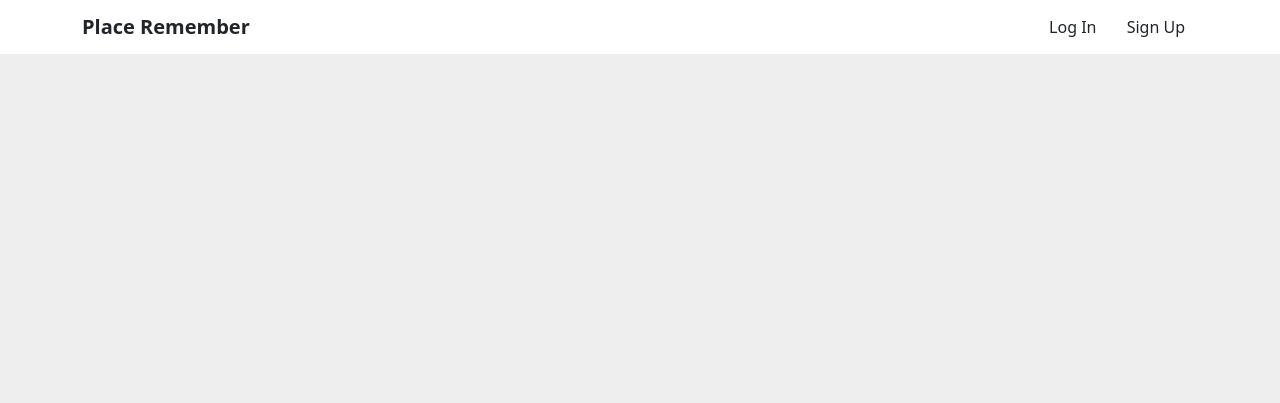
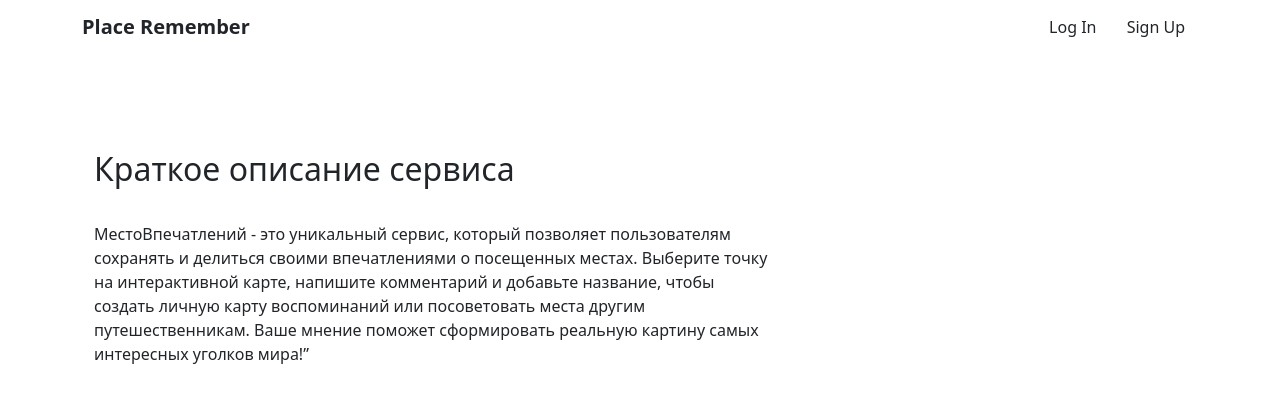
Before and after one commit to DanilFilippov123/places_remember, a Django app: page / in a window 1280 px wide. Shown: the top 403 px of the page. Run offline with Django 5.2, Linux system fonts and the light colour scheme.

Commit message:
Write short blog in index.html

```diff
--- a/static/app/css/style.css
+++ b/static/app/css/style.css
@@ -1,12 +1,10 @@
-
-html {
-  background-color: #eee;
-}
 
 .map {
     width: 600px;
     height: 400px;
     clear:both;
+    margin-top: 10px;
+    margin-bottom: 15px;
 }
 
 .navbar-brand {
@@ -16,3 +14,12 @@ html {
 .navbar-buttons {
     margin-bottom: 0;
 }
+
+.create-new-place-btn {
+    margin-top: 20px;
+    margin-bottom: 20px;
+}
+
+.blog-text {
+    margin-top: 5%;
+}
--- a/templates/app/index.html
+++ b/templates/app/index.html
@@ -1,5 +1,24 @@
 {% extends 'app/base.html' %}
 
 {% block content %}
+    <main class="container">
+        <div class="row mb-2">
+            <div class="row g-5">
+                <div class="col-md-8">
+                    <article class="blog-post">
+                        <h2 class="blog-post-title">Краткое описание сервиса</h2>
 
+                        <p class="blog-text">
+                            МестоВпечатлений - это уникальный сервис, который позволяет пользователям сохранять и
+                            делиться своими впечатлениями о посещенных местах. Выберите точку на интерактивной карте,
+                            напишите комментарий и добавьте название, чтобы создать личную карту воспоминаний или
+                            посоветовать места другим путешественникам. Ваше мнение поможет сформировать реальную
+                            картину самых интересных уголков мира!”
+                        </p>
+                    </article>
+
+                </div>
+            </div>
+        </div>
+    </main>
 {% endblock %}
```
